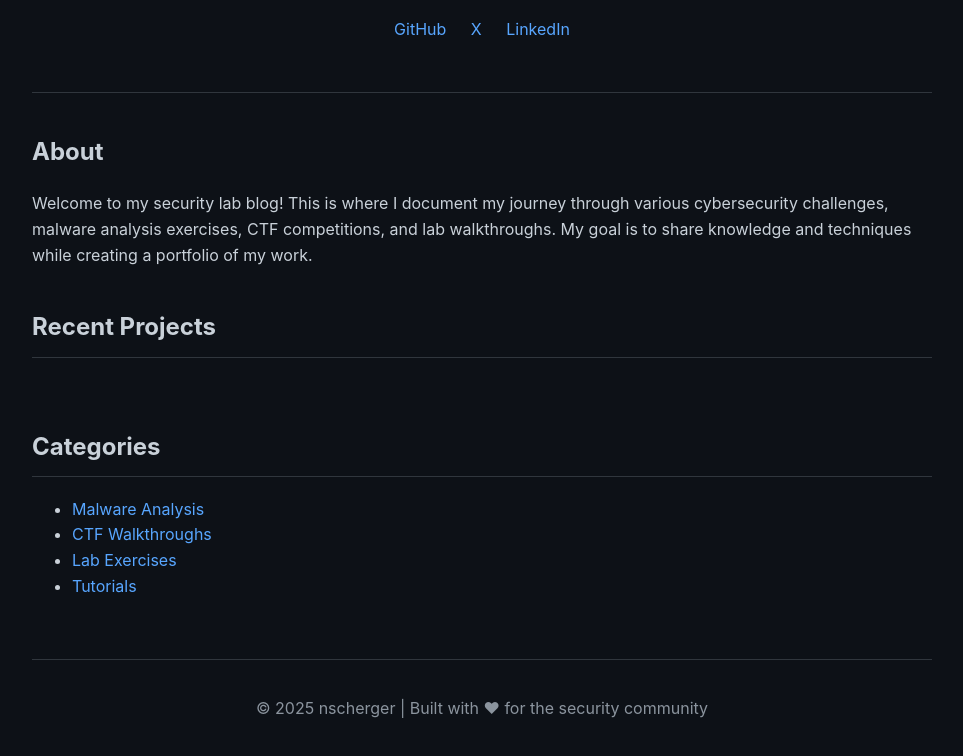
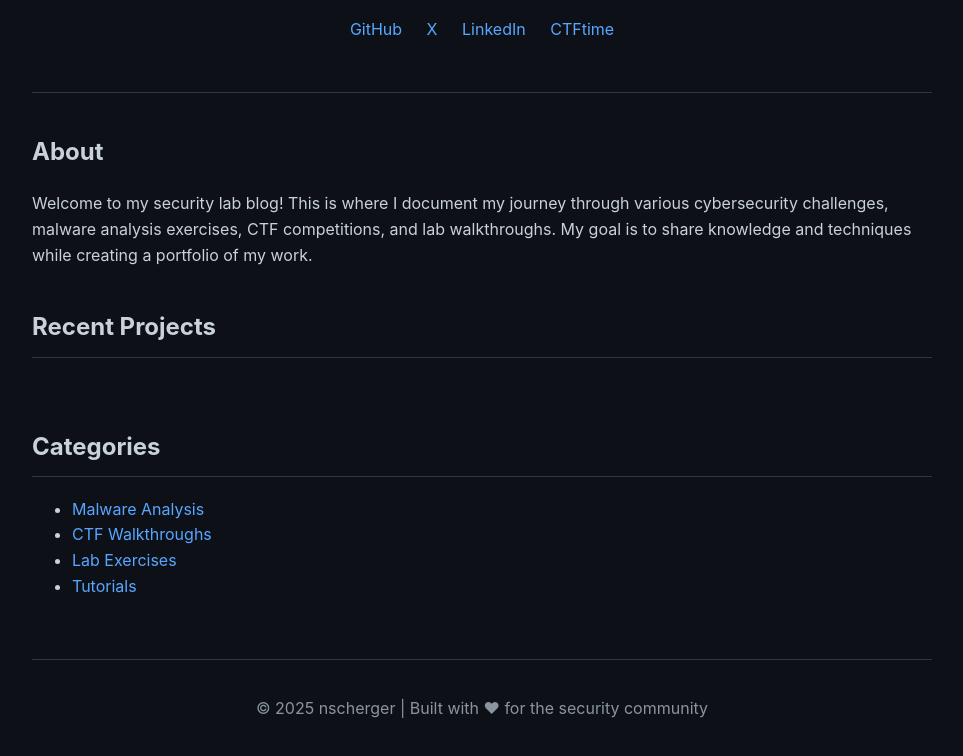
Before and after one commit to no-sudo-for-you/no-sudo-for-you.github.io, a plain HTML site: page index.html in a window 1280 px wide. Shown: the part 180-936 px from the top of the page, without its empty margins (158-1121 px from the left). Drawn offline with Linux system fonts and the light colour scheme.

Commit message:
Update index.html

```diff
--- a/index.html
+++ b/index.html
@@ -149,6 +149,7 @@
             <a href="https://github.com/nscherger" target="_blank">GitHub</a>
             <a href="https://x.com/shrooms4thebees" target="_blank">X</a>
             <a href="https://www.linkedin.com/in/nathaniel-scherger/" target="_blank">LinkedIn</a>
+            <a href="https://ctftime.org/team/378999" target="_blank">CTFtime</a>
         </div>
     </header>
 
```
